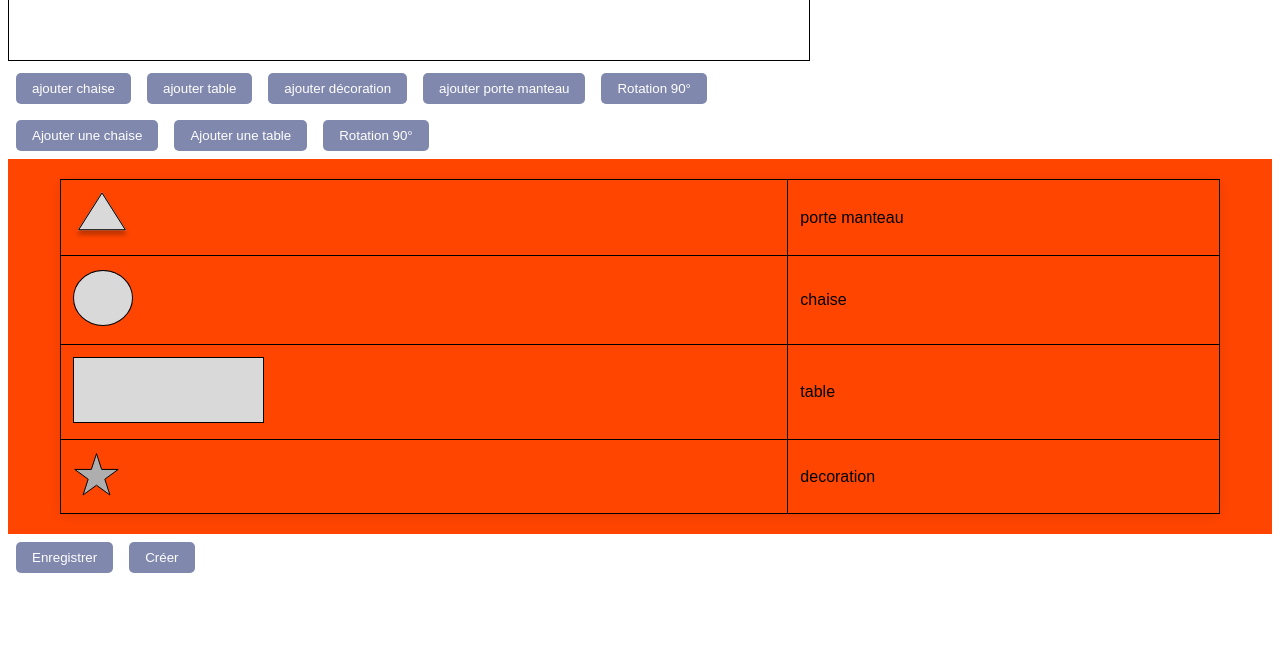
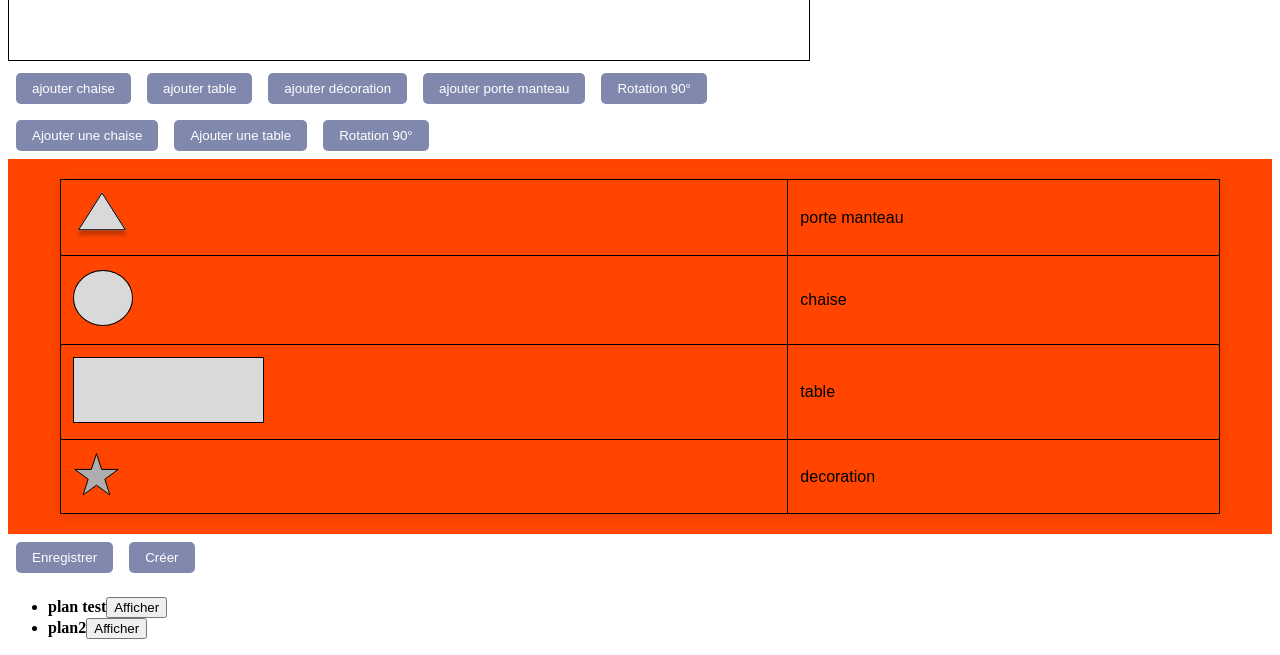
Before and after one commit to Oliviermaignan/evenementhall, a Vue app in the folder app/: page / in a window 1280 px wide. Shown: the part 744-1399 px from the top of the page. Before the commit the page ends 1333 px from the top, so only its background shows below. Built offline with nearby package versions, Linux system fonts and the light colour scheme.

Commit message:
Ajout ListPlan

```diff
--- a/app/src/App.vue
+++ b/app/src/App.vue
@@ -6,6 +6,7 @@ import Button from './components/Button.vue'
 import { RouterView } from 'vue-router';
 import Legande from './components/Legande.vue';
 import CreationNomPlan from './components/CreationNomPlan.vue';
+import ListPlan from './components/ListPlan.vue';
 
 
 function onSave() {
@@ -35,6 +36,7 @@ function onCreate() {}
  <CreationNomPlan></CreationNomPlan>
   <main>
     <RouterView />
+
 
 
   </main>
--- a/app/src/SaveCanvas.ts
+++ b/app/src/SaveCanvas.ts
@@ -19,7 +19,7 @@ export class SaveCanvas extends SavePlan {
 
     // Exemple de sauvegarde dans le localStorage (vous pouvez adapter selon vos besoins)
     const planData = {
-
+      planName,
       shapes: this.shapes,
       canvasWidth: this.canvasWidth,
       canvasHeight: this.canvasHeight
@@ -28,6 +28,6 @@ export class SaveCanvas extends SavePlan {
     // Sauvegarde dans le localStorage
     localStorage.setItem('savedPlan', JSON.stringify(planData));
 
-
+    console.log(`Plan "${planName}" sauvegardé !`, planData);
   }
 }
--- a/app/src/components/CanvaComponent.vue
+++ b/app/src/components/CanvaComponent.vue
@@ -6,6 +6,7 @@ import Legande from './Legande.vue';
 import { LocalStorageProvider } from '../providers/LocalStorageProvider';
 import type { DataProvider } from '../providers/DataProvider';
 import type { Plan } from '../interface';
+import ListPlan from './ListPlan.vue';
 
 // Références pour canvas et context
 const canvas = ref<HTMLCanvasElement | null>(null);
@@ -128,6 +129,9 @@ const onCreate = () => {
   console.log('Création en cours...');
   // Logique pour initialiser un nouvel état ou ajouter des éléments
 };
+function onSelect(plan:Plan){
+  console.log(plan)
+}
 </script>
 
 <template>
@@ -159,7 +163,7 @@ const onCreate = () => {
     <button @click="onSave">Enregistrer</button>
     <button @click="onCreate">Créer</button>
   </div>
-
+<ListPlan @click="onSelect"></ListPlan>
 
 </template>
 
--- /dev/null
+++ b/app/src/components/ListPlan.vue
@@ -0,0 +1,64 @@
+<script setup lang="ts">
+import type { Plan } from '../interface';
+import { CanevasIconName } from './enums';
+import Shape from './ShapeClass';
+import { ref } from 'vue';
+
+// Création d'un canevas pour les formes
+const demoCanvas = document.createElement("canvas");
+
+// Définition des plans
+const planOne: Plan = {
+  name: 'plan test',
+  planData: [
+    new Shape(demoCanvas, 10, 12, 90, CanevasIconName.Chaise),
+    new Shape(demoCanvas, 30, 50, 60, CanevasIconName.Table),
+  ],
+};
+
+const planTwo: Plan = {
+  name: 'plan2',
+  planData: [
+    new Shape(demoCanvas, 12, 12, 90, CanevasIconName.PorteManteau),
+    new Shape(demoCanvas, 30, 40, 60, CanevasIconName.Table),
+  ],
+};
+
+const saveConfigurations = [planOne, planTwo];
+
+// État pour stocker le plan sélectionné
+const selectedPlan = ref<Plan | null>(null);
+
+// Émetteur d'événements
+const emits = defineEmits(['onSelect']);
+
+// Fonction appelée lors du clic sur un plan
+function onSelectPlan(plan: Plan) {
+  selectedPlan.value = plan; // Mise à jour du plan sélectionné
+  emits('onSelect', plan); // Émission de l'événement avec le plan sélectionné
+}
+</script>
+
+<template>
+  <div>
+    <!-- Liste des plans -->
+    <ul>
+      <li v-for="plan in saveConfigurations" :key="plan.name">
+        <div>
+          <strong>{{ plan.name }}</strong>
+          <button @click="onSelectPlan(plan)">Afficher</button>
+        </div>
+      </li>
+    </ul>
+
+    <!-- Affichage des détails du plan sélectionné -->
+    <div v-if="selectedPlan">
+      <h2>Détails du plan : {{ selectedPlan.name }}</h2>
+      <ul>
+        <li v-for="(shape, index) in selectedPlan.planData" :key="index">
+          Type : {{ shape.icon }}, Position : ({{ shape.x }}, {{ shape.y }})
+        </li>
+      </ul>
+    </div>
+  </div>
+</template>
```
